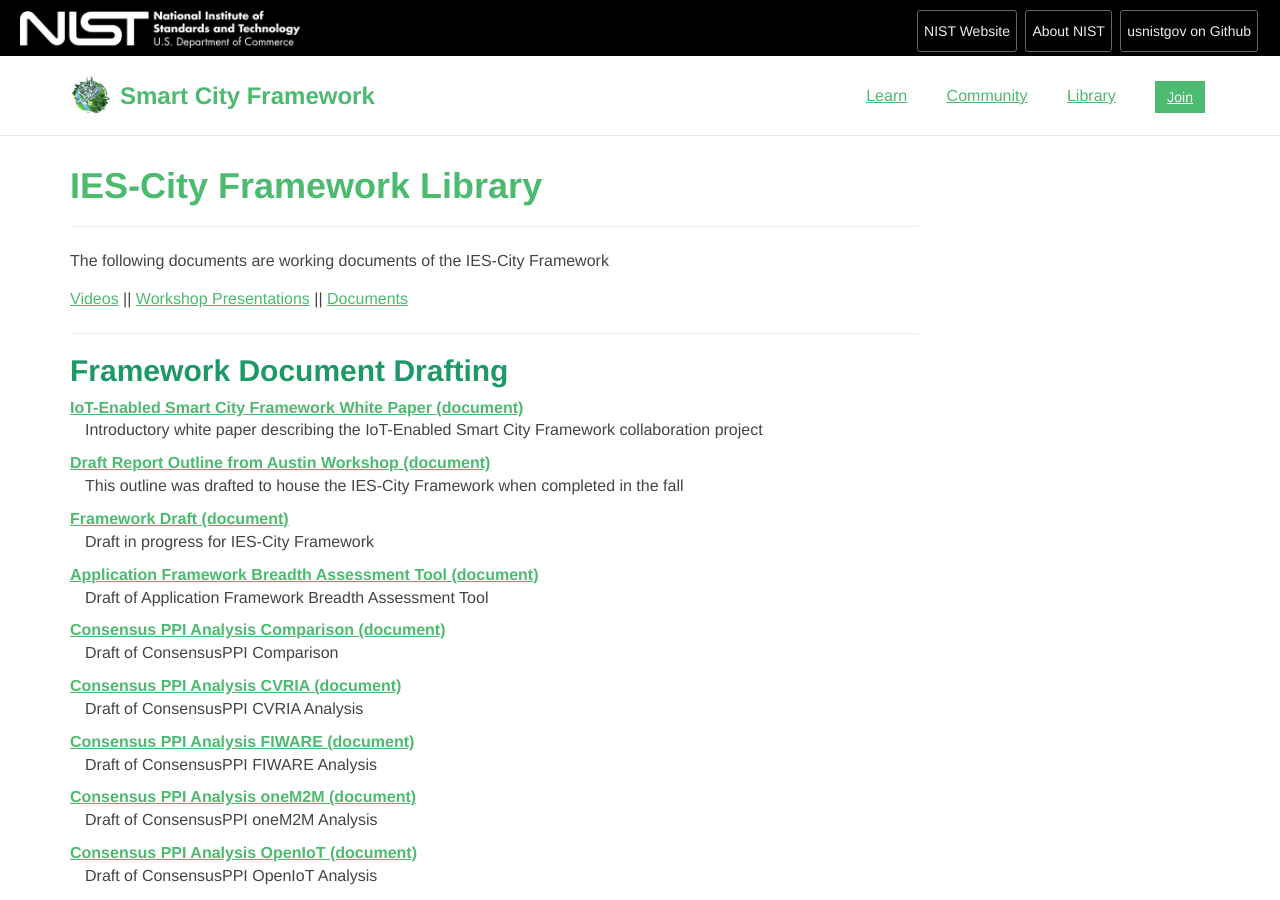
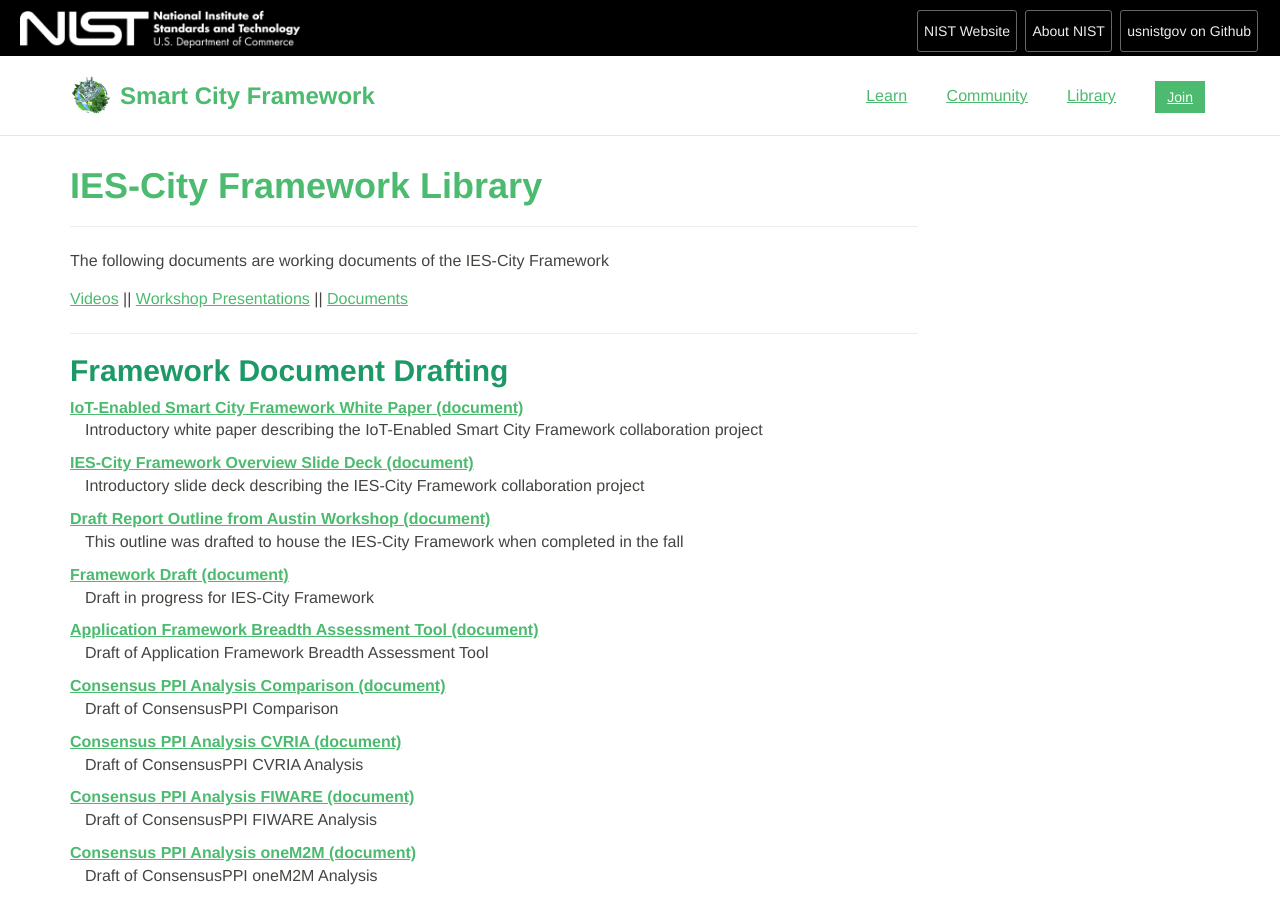
Before and after one commit to usnistgov/smartcitiesarchitecture, a Jekyll site: the page built from library/index.md, in a window 1280 px wide and 900 px high. Built offline with Jekyll 4.4.1, drawn with Linux system fonts in a browser that asks for light colours; nearby versions of some CDN libraries; some of the changed text lies outside the part shown.

Commit message:
add revised white paper and slide deck

```diff
--- a/_data/documents.yml
+++ b/_data/documents.yml
@@ -12,12 +12,20 @@
 #######################################
 # smartcityframework
 #######################################
+
 - name: "IoT-Enabled Smart City Framework White Paper"
   description: "Introductory white paper describing the IoT-Enabled Smart City Framework collaboration project"
   category: "document"
   url: https://s3.amazonaws.com/nist-sgcps/smartcityframework/files/IoT-EnabledSmartCityFrameworkWP.pdf
-  md5: 64a6e0f7e008cf32582c2cc90bd800ee
-  sha512: 5a847db2ed8ed58747cfe51f0253fe7ff20d0de8593c21fde79653e246fcb57ccef660cfb6a114f8e731dd0f5b8bcefad61102a36656992e4680d58602360d5f
+  md5: 593100e6b4bf215c4d2e38ef52ce8379
+  sha512: 7b0a000cfe32e158c2c51ad80439a856a0495392016c40486de6066deed05bb35a9a71cf9418557d879850b90a9fde9e8793c7dc8a45579fd5a6b50e63b9e272
+  team: smartcityframework
+- name: "IES-City Framework Overview Slide Deck"
+  description: "Introductory slide deck describing the IES-City Framework collaboration project"
+  category: "document"
+  url: https://s3.amazonaws.com/nist-sgcps/smartcityframework/files/IES-CityFrameworkOverviewSlides.pdf
+  md5: 9f7a0cbd25638d956e29cd1bb5efecc2
+  sha512: 250cd256c7a7cbe85782b7f9ae660880878c98e95ad2c725401ed0c91d691c7187da18506d2d04cce8bddcd218db2995f35da4fe5a2faefdc5be8a59407b7b37
   team: smartcityframework
 - name: "Draft Report Outline from Austin Workshop"
   description: "This outline was drafted to house the IES-City Framework when completed in the fall"
--- a/index.html
+++ b/index.html
@@ -40,6 +40,7 @@
 			For details on the work of the working groups, see <a href="{{ site.baseurl }}/community/.">here</a><br/><br/>
 
 			Please find a white paper describing this project <a href="https://s3.amazonaws.com/nist-sgcps/smartcityframework/files/IoT-EnabledSmartCityFrameworkWP.pdf">here</a>.
+			And here is a slide deck describing this project <a href="https://s3.amazonaws.com/nist-sgcps/smartcityframework/files/IES-CityFrameworkOverviewSlides.pdf">here</a>.
 
 			</h3>
 			<!-- End Banner insert -->
```
